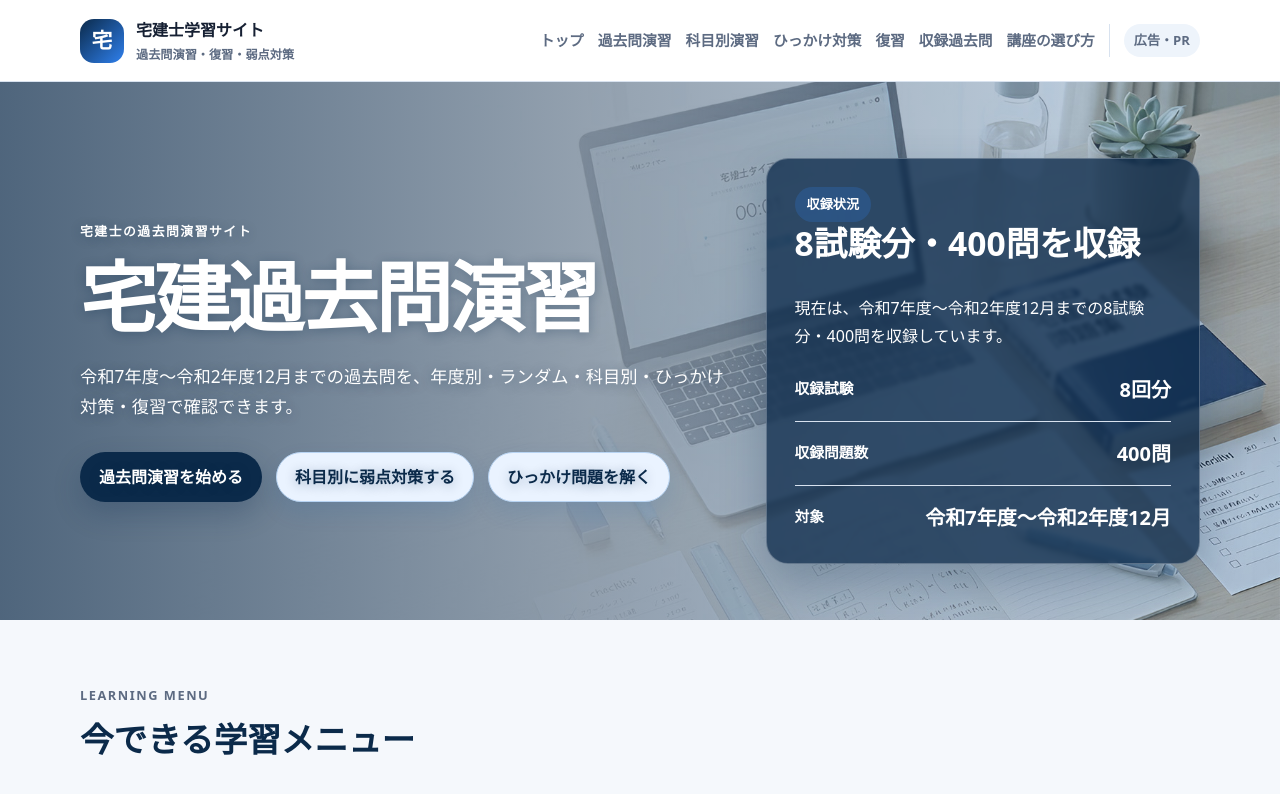
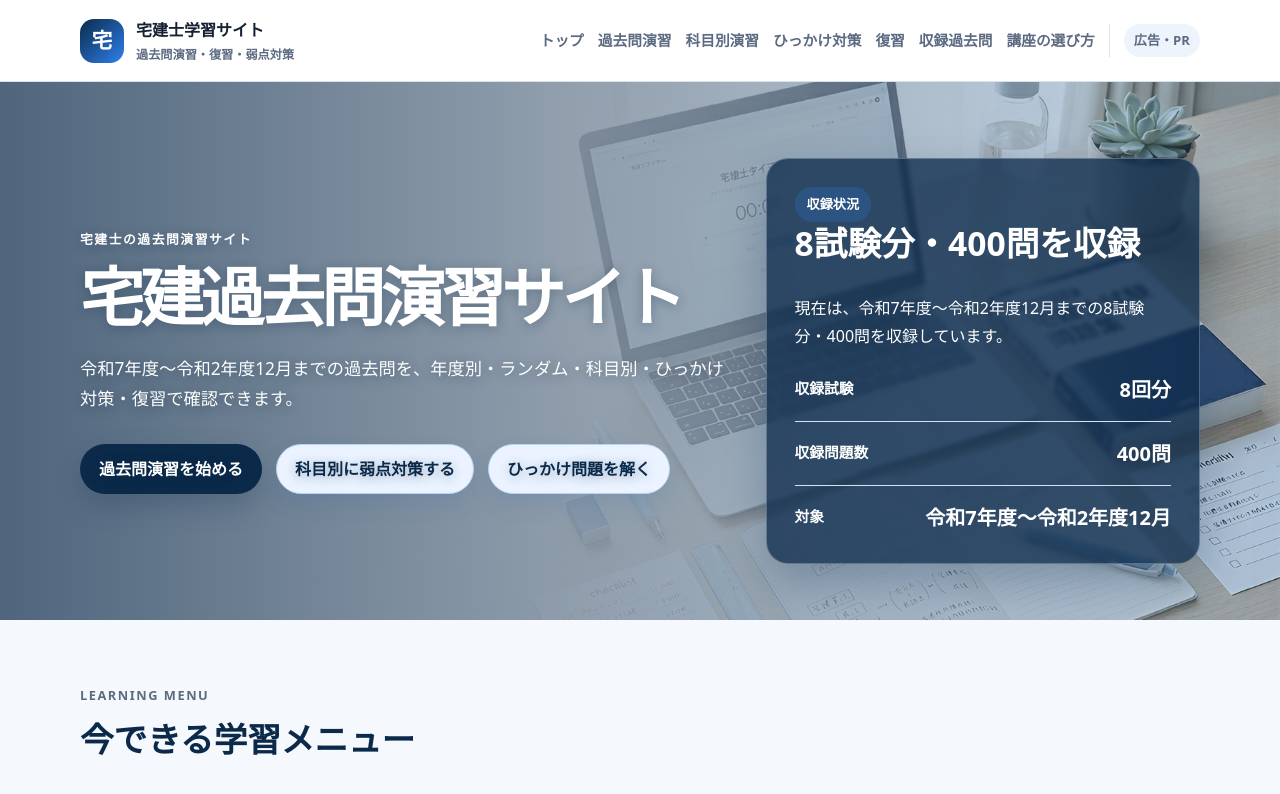
Before and after one commit to kenichis1971-cloud/takken-gakushu-site, a Next.js app: page / in a window 1280 px wide. Shown: the top 794 px of the page. Built offline with nearby package versions, Linux system fonts and the light colour scheme.

Commit message:
Keep homepage hero heading on one line

```diff
--- a/app/globals.css
+++ b/app/globals.css
@@ -176,6 +176,13 @@ a {
 
 .top-hero .hero-copy {
   text-shadow: 0 2px 12px rgba(11, 42, 74, 0.32);
+}
+
+.top-hero h1 {
+  max-width: 10em;
+  font-size: clamp(2.2rem, 5vw, 4rem);
+  line-height: 1.08;
+  letter-spacing: -0.06em;
 }
 
 .top-hero .eyebrow,
--- a/app/page.tsx
+++ b/app/page.tsx
@@ -64,7 +64,7 @@ export default function Home() {
         <div className="container hero-grid">
           <div className="hero-copy">
             <p className="eyebrow">宅建士の過去問演習サイト</p>
-            <h1>宅建過去問演習</h1>
+            <h1>宅建過去問演習サイト</h1>
             <p className="hero-text">
               令和7年度〜令和2年度12月までの過去問を、年度別・ランダム・科目別・ひっかけ対策・復習で確認できます。
             </p>
```
